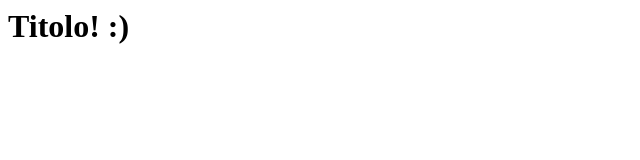
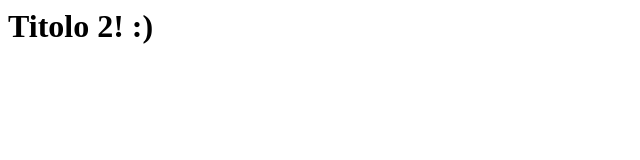
Before and after one commit to VincenzoRana/pagina-esempio, a plain HTML site: page index.html in a window 1280 px wide. Shown: the full height of the page, 0-640 px from the left. Drawn offline with Linux system fonts and the light colour scheme.

Commit message:
Nuovo titolo

```diff
--- a/index.html
+++ b/index.html
@@ -1,3 +1,3 @@
 <h1>
-	Titolo! :)
+	Titolo 2! :)
 </h1>
```
